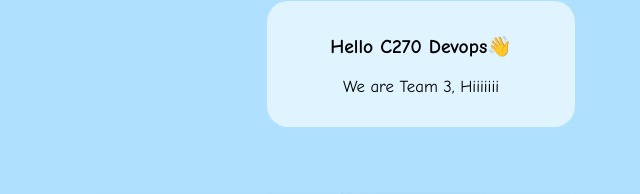
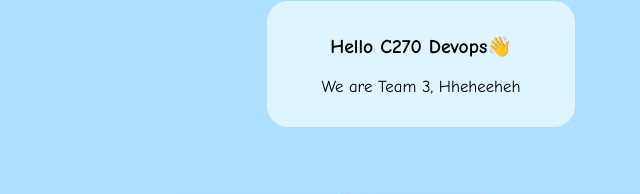
Before and after one commit to tineclxy/hello-world-site, a plain HTML site: page index.html in a window 1280 px wide. Shown: the part 545-739 px from the top of the page, 219-859 px from the left. Drawn offline with Linux system fonts and the light colour scheme.

Commit message:
update index.html

```diff
--- a/index.html
+++ b/index.html
@@ -101,7 +101,7 @@
 
         <div class="igloo">
             <h3>Hello C270 Devops👋</h3>
-            <p>We are Team 3, Hiiiiiii</p>
+            <p>We are Team 3, Hheheeheh</p>
         </div>
     </div>
 
```
